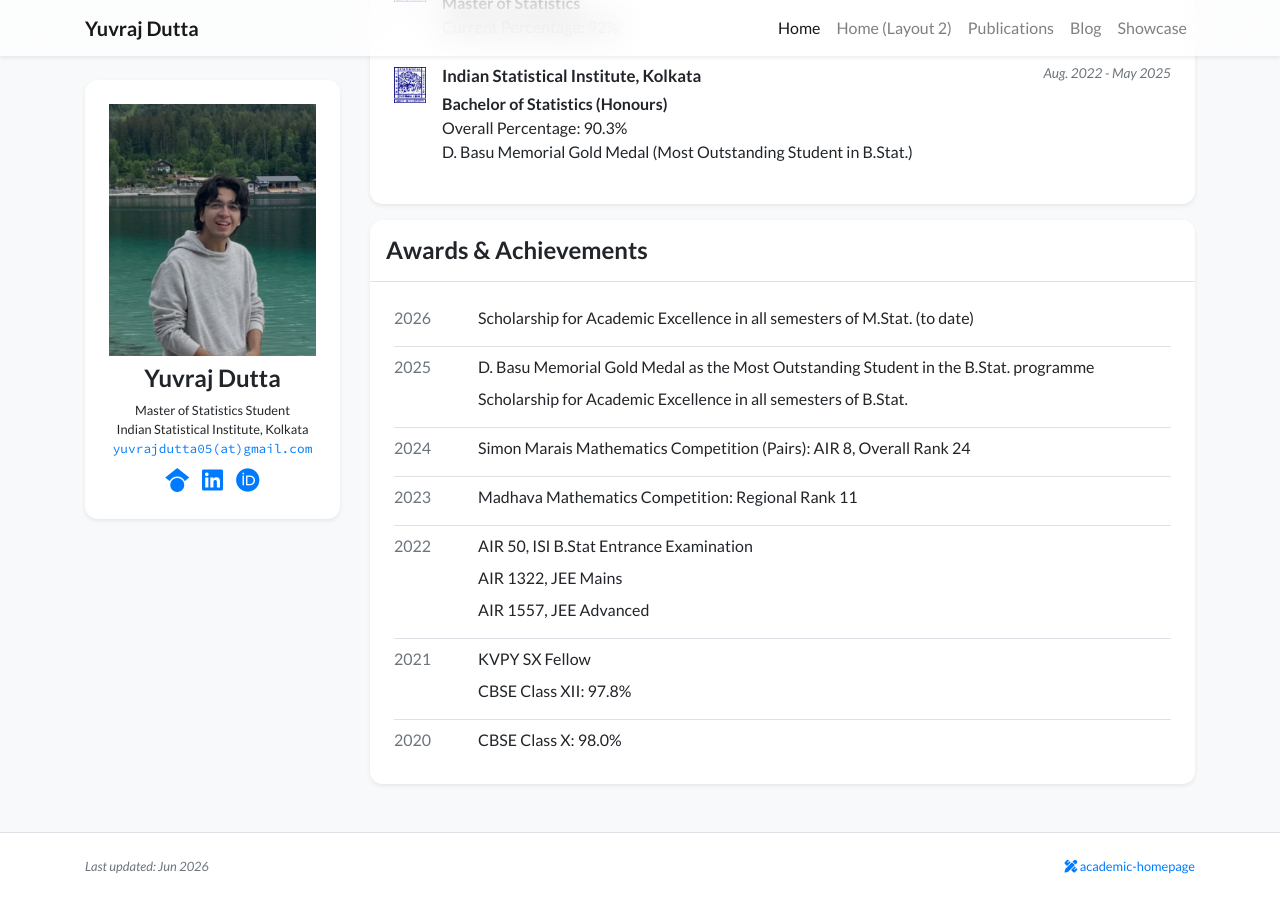
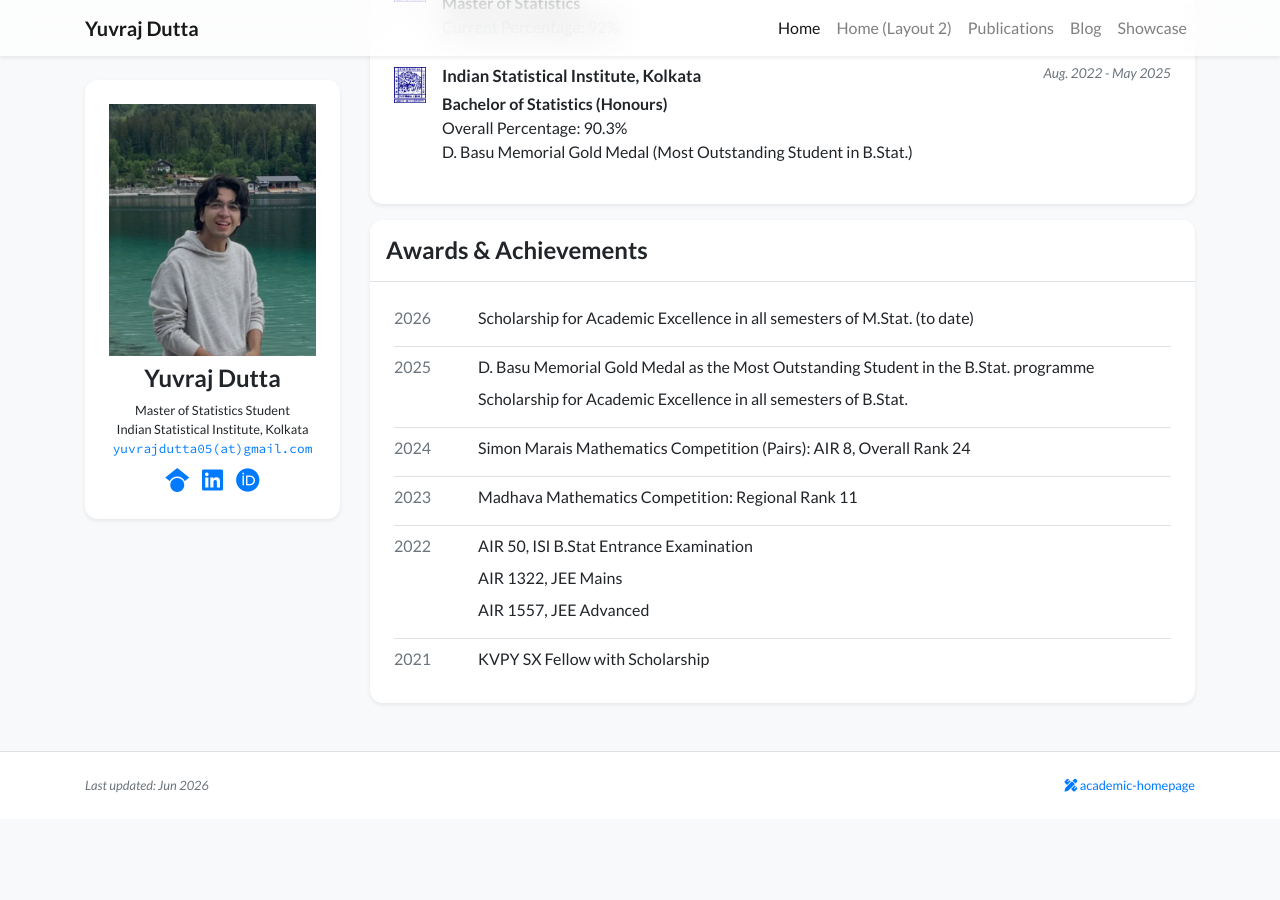
Before and after one commit to yuvrajdutta05/academic-homepage-test, a Jekyll site: the page built from index.html, in a window 1280 px wide and 900 px high, scrolled down 712 px. Built offline with Jekyll 4.4.1, drawn with Linux system fonts in a browser that asks for light colours; nearby versions of some CDN libraries; a style sheet for code colours, icons or effects is not loaded; after the commit the page ends 1531 px from its top, so only the background shows below that.

Commit message:
Update profile again

```diff
--- a/_data/profile.yml
+++ b/_data/profile.yml
@@ -59,7 +59,6 @@
 
 
 awards:
-
   - year: 2026
     title: "Scholarship for Academic Excellence in all semesters of M.Stat. (to date)"
 
@@ -85,13 +84,9 @@
     title: "AIR 1557, JEE Advanced"
 
   - year: 2021
-    title: "KVPY SX Fellow"
+    title: "KVPY SX Fellow with Scholarship"
 
-  - year: 2021
-    title: "CBSE Class XII: 97.8%"
 
-  - year: 2020
-    title: "CBSE Class X: 98.0%"
 
 # experience:
 # - name: Peking University
```
